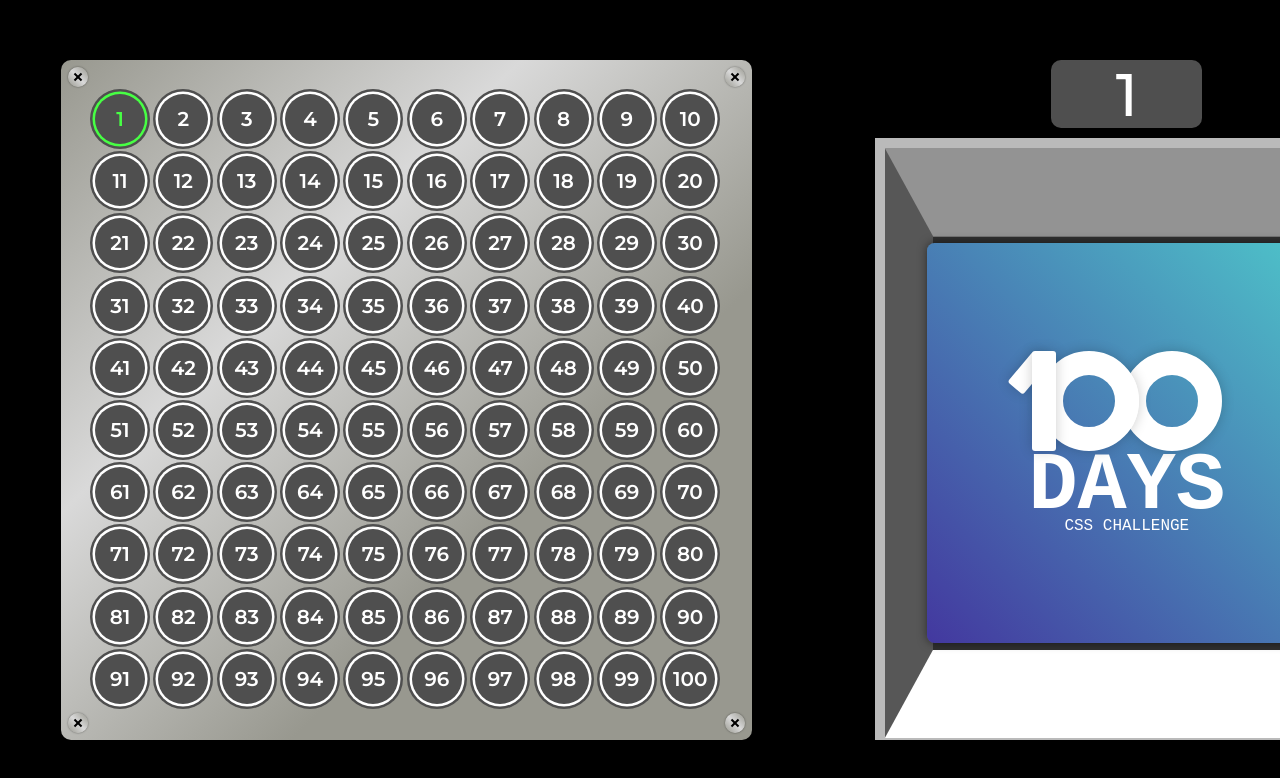
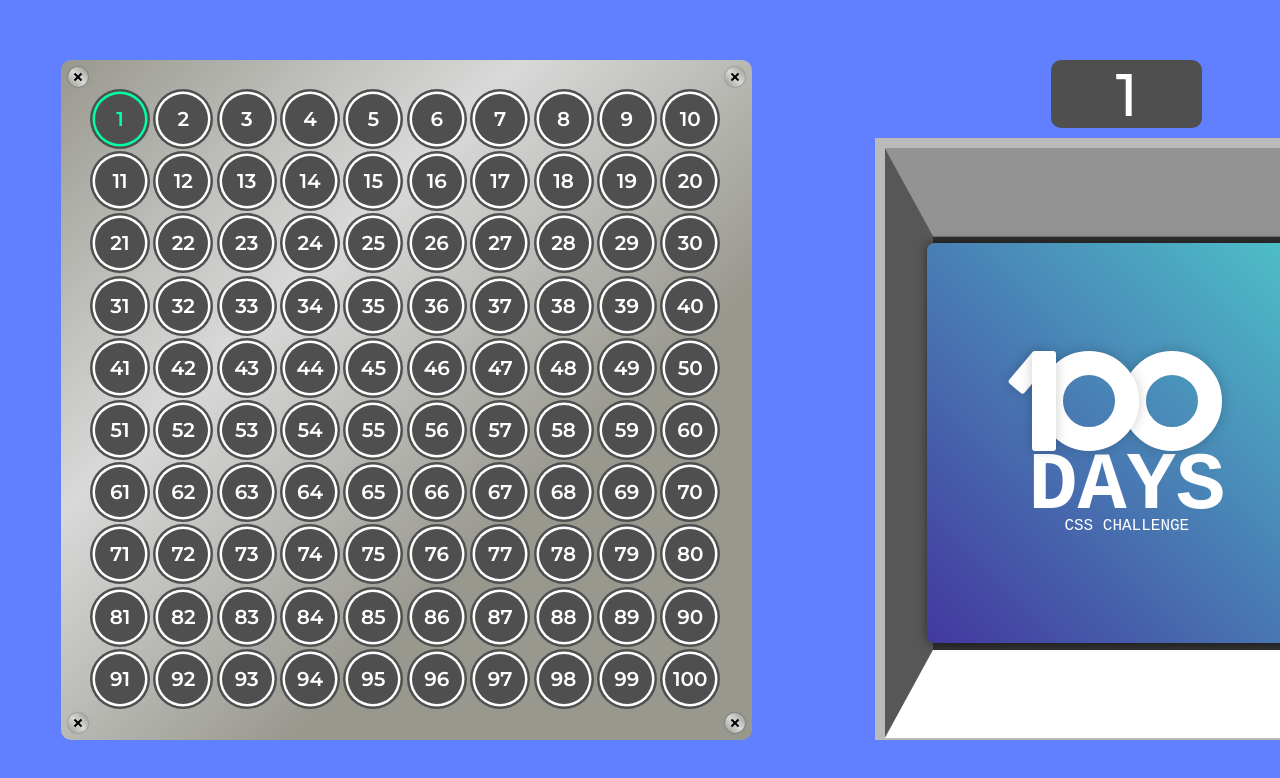
Before and after one commit to RobertIskandarani/100-days-of-css, a React (Create React App) app: page / in a window 1280 px wide. In both pictures the pointer is over the button 120 px from the left and 118 px from the top of the page. Shown: the top 778 px of the page. Built offline with nearby package versions, Linux system fonts and the light colour scheme; the HTML template or start-up script is replaced by a standard one.

Commit message:
Refactor: modificación de colores

```diff
--- a/src/elements/Keypad/Keypad.module.css
+++ b/src/elements/Keypad/Keypad.module.css
@@ -43,8 +43,8 @@
 }
 
 .buton:hover {
-  box-shadow: 0 0 0 2.5px rgb(71, 255, 68);
-  color: rgb(71, 255, 68);
+  box-shadow: 0 0 0 2.5px rgb(0, 255, 166);
+  color: rgb(0, 255, 166);
 }
 
 .tornillo {
--- a/src/index.css
+++ b/src/index.css
@@ -9,7 +9,7 @@
 body {
   margin: 0;
   padding: 0;
-  background-color: black;
+  background-color: rgb(96, 128, 255);
   font-family: 'Courier New', Courier, monospace;
   color: white;
 }
```
